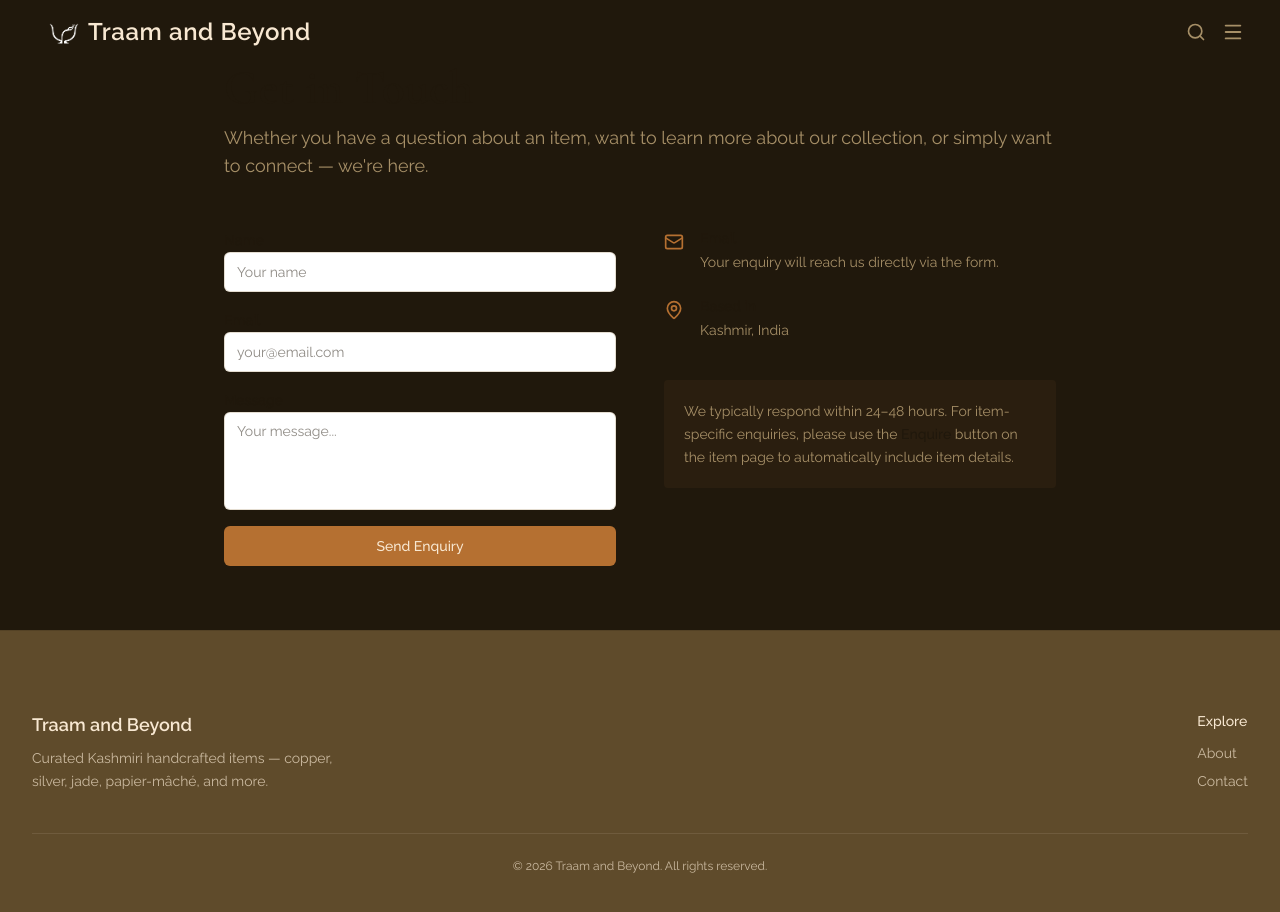
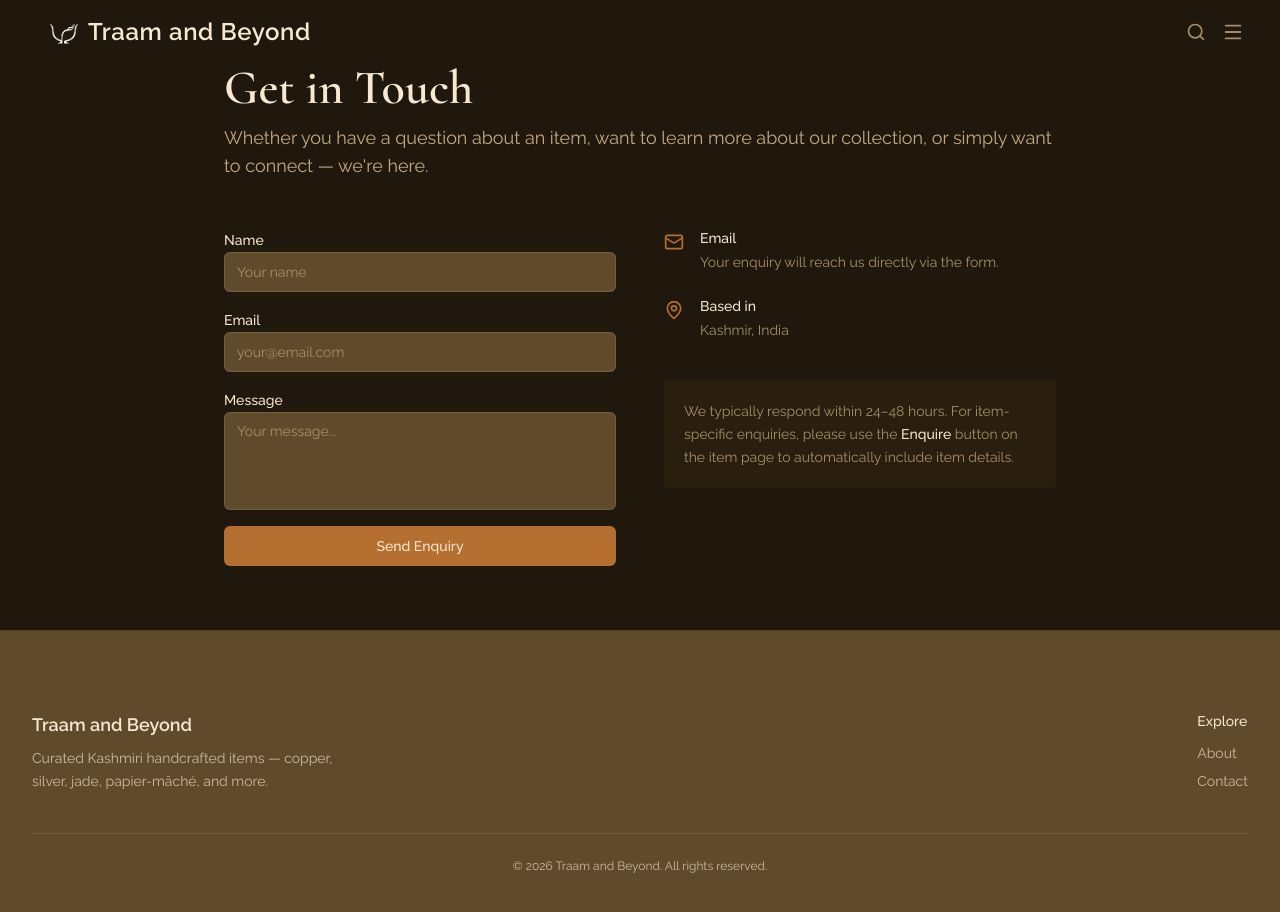
Before and after one commit to HakimIisa/traam-and-beyond-website, a Next.js app: page /contact in a window 1280 px wide. Shown: the top 912 px of the page. Built offline with nearby package versions, Linux system fonts and the light colour scheme.

Commit message:
feat: add EnquiryForm and EnquiryDialog components with integration in item details and contact pages

```diff
--- a/app/(public)/category/[slug]/[itemId]/page.tsx
+++ b/app/(public)/category/[slug]/[itemId]/page.tsx
@@ -79,7 +79,7 @@ export default async function ItemDetailPage({ params }: Props) {
 
           {/* Enquiry form */}
           <div className="bg-cream-dark rounded-sm p-6 mt-2">
-            <h2 className="text-lg font-semibold text-walnut mb-4">
+            <h2 className="text-lg font-semibold text-cream mb-4">
               Enquire About This Item
             </h2>
             <EnquiryForm
--- a/app/(public)/contact/page.tsx
+++ b/app/(public)/contact/page.tsx
@@ -10,8 +10,8 @@ export const metadata: Metadata = {
 export default function ContactPage() {
   return (
     <div className="max-w-4xl mx-auto px-4 sm:px-6 lg:px-8 py-16">
-      <h1 className="text-5xl font-semibold text-walnut mb-3">Get in Touch</h1>
-      <p className="text-stone text-lg mb-12">
+      <h1 className="text-5xl font-semibold text-cream mb-3">Get in Touch</h1>
+      <p className="text-stone-light text-lg mb-12">
         Whether you have a question about an item, want to learn more about our
         collection, or simply want to connect — we&apos;re here.
       </p>
@@ -27,7 +27,7 @@ export default function ContactPage() {
           <div className="flex items-start gap-4">
             <Mail className="text-terracotta mt-1 flex-shrink-0" size={20} />
             <div>
-              <p className="font-medium text-walnut text-sm mb-1">Email</p>
+              <p className="font-medium text-cream text-sm mb-1">Email</p>
               <p className="text-stone text-sm">
                 Your enquiry will reach us directly via the form.
               </p>
@@ -36,7 +36,7 @@ export default function ContactPage() {
           <div className="flex items-start gap-4">
             <MapPin className="text-terracotta mt-1 flex-shrink-0" size={20} />
             <div>
-              <p className="font-medium text-walnut text-sm mb-1">Based in</p>
+              <p className="font-medium text-cream text-sm mb-1">Based in</p>
               <p className="text-stone text-sm">Kashmir, India</p>
             </div>
           </div>
@@ -45,7 +45,7 @@ export default function ContactPage() {
             <p className="text-sm text-stone leading-relaxed">
               We typically respond within 24–48 hours. For item-specific
               enquiries, please use the{" "}
-              <span className="text-walnut font-medium">Enquire</span> button on
+              <span className="text-cream font-medium">Enquire</span> button on
               the item page to automatically include item details.
             </p>
           </div>
--- a/components/forms/EnquiryDialog.tsx
+++ b/components/forms/EnquiryDialog.tsx
@@ -21,9 +21,9 @@ export default function EnquiryDialog({
 }: EnquiryDialogProps) {
   return (
     <Dialog open={open} onOpenChange={onOpenChange}>
-      <DialogContent className="bg-cream max-w-md">
+      <DialogContent className="bg-cream-dark max-w-md">
         <DialogHeader>
-          <DialogTitle className="text-walnut">
+          <DialogTitle className="text-cream">
             {item ? "Enquire About Item" : "Get in Touch"}
           </DialogTitle>
         </DialogHeader>
--- a/components/forms/EnquiryForm.tsx
+++ b/components/forms/EnquiryForm.tsx
@@ -66,8 +66,8 @@ export default function EnquiryForm({
   if (submitted) {
     return (
       <div className={cn("py-8 text-center", className)}>
-        <p className="text-walnut font-medium text-lg">Thank you!</p>
-        <p className="text-stone text-sm mt-1">
+        <p className="text-cream font-medium text-lg">Thank you!</p>
+        <p className="text-stone-light text-sm mt-1">
           Your enquiry has been submitted. We&apos;ll be in touch shortly.
         </p>
       </div>
@@ -77,8 +77,8 @@ export default function EnquiryForm({
   return (
     <div className={className}>
       {type === "item-specific" && itemTitle && (
-        <p className="text-sm text-stone mb-4">
-          Enquiring about: <span className="font-medium text-walnut">{itemTitle}</span>
+        <p className="text-sm text-stone-light mb-4">
+          Enquiring about: <span className="font-medium text-cream">{itemTitle}</span>
         </p>
       )}
 
@@ -89,11 +89,11 @@ export default function EnquiryForm({
             name="name"
             render={({ field }) => (
               <FormItem>
-                <FormLabel className="text-walnut text-sm">Name</FormLabel>
+                <FormLabel className="text-cream text-sm">Name</FormLabel>
                 <FormControl>
                   <Input
                     placeholder="Your name"
-                    className="bg-white border-stone/30 focus:border-terracotta text-walnut"
+                    className="bg-walnut-light border-stone/30 focus:border-terracotta text-cream placeholder:text-stone"
                     {...field}
                   />
                 </FormControl>
@@ -106,12 +106,12 @@ export default function EnquiryForm({
             name="email"
             render={({ field }) => (
               <FormItem>
-                <FormLabel className="text-walnut text-sm">Email</FormLabel>
+                <FormLabel className="text-cream text-sm">Email</FormLabel>
                 <FormControl>
                   <Input
                     type="email"
                     placeholder="your@email.com"
-                    className="bg-white border-stone/30 focus:border-terracotta text-walnut"
+                    className="bg-walnut-light border-stone/30 focus:border-terracotta text-cream placeholder:text-stone"
                     {...field}
                   />
                 </FormControl>
@@ -124,12 +124,12 @@ export default function EnquiryForm({
             name="message"
             render={({ field }) => (
               <FormItem>
-                <FormLabel className="text-walnut text-sm">Message</FormLabel>
+                <FormLabel className="text-cream text-sm">Message</FormLabel>
                 <FormControl>
                   <Textarea
                     placeholder="Your message..."
                     rows={4}
-                    className="bg-white border-stone/30 focus:border-terracotta text-walnut resize-none"
+                    className="bg-walnut-light border-stone/30 focus:border-terracotta text-cream placeholder:text-stone resize-none"
                     {...field}
                   />
                 </FormControl>
```
